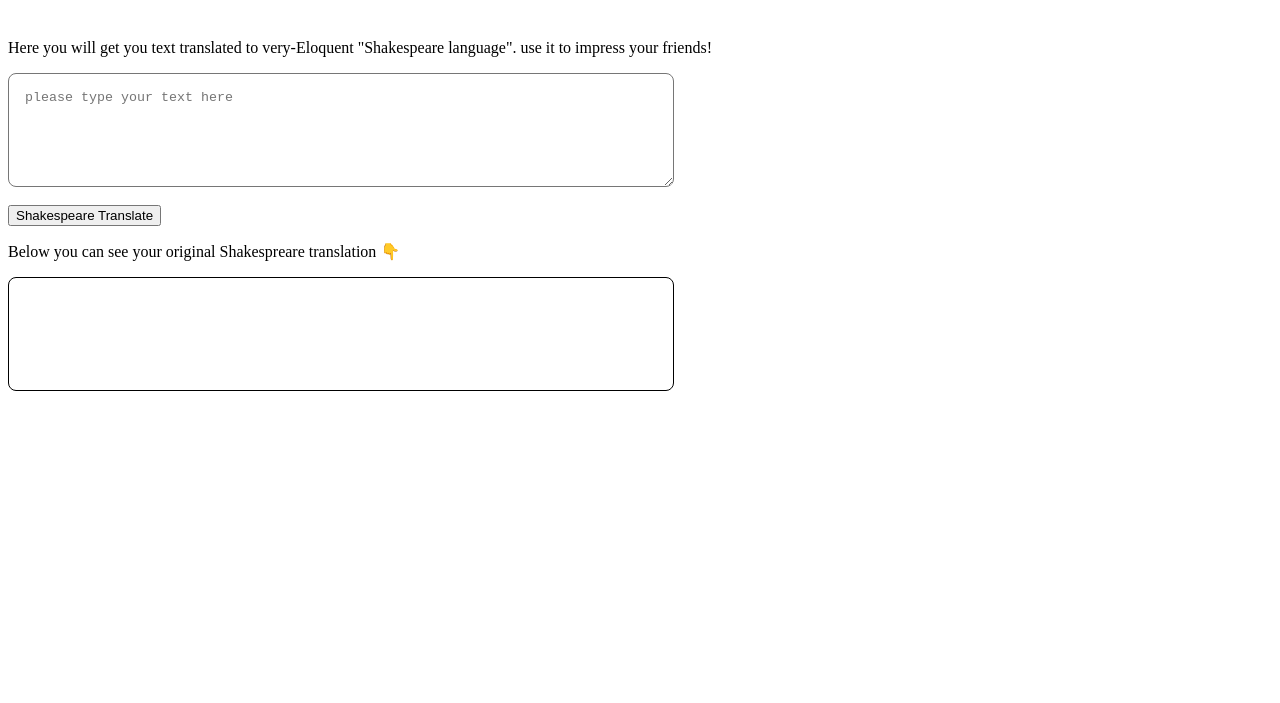
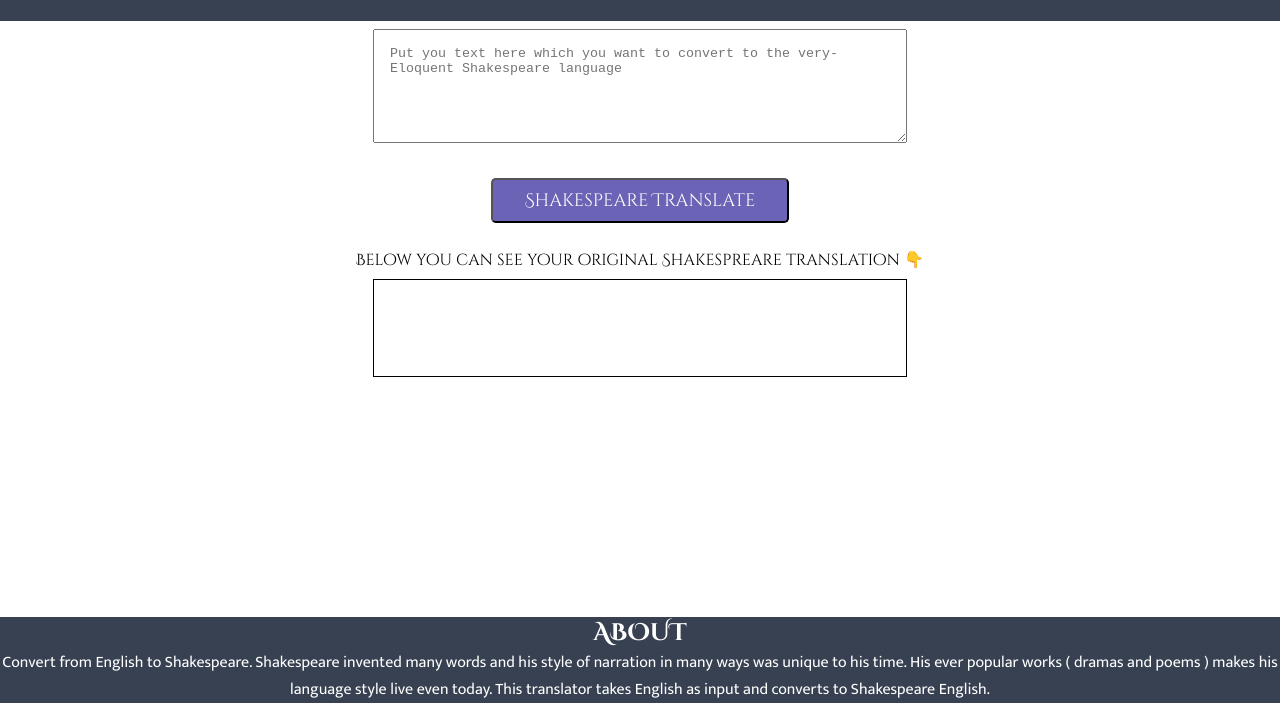
Before and after one commit to AnkurChunekar/shakespeareSpeak-markSix, a plain HTML site: page index.html in a window 1280 px wide. Shown: the part 97-800 px from the top of the page. Drawn offline with Linux system fonts and the light colour scheme.

Commit message:
Style: Styling Completed.

```diff
--- a/index.html
+++ b/index.html
@@ -6,34 +6,94 @@
     <meta name="viewport" content="width=device-width, initial-scale=1.0">
     <title>Shakespreare Translation</title>
     <style>
+
+/* .root {
+     --primary-color: #EF4444;
+
+
+} */
+@import url('https://fonts.googleapis.com/css2?family=Cinzel+Decorative:wght@400;700&display=swap');
+@import url('https://fonts.googleapis.com/css2?family=Mukta&display=swap');
+
 #txt-input {
 
     display: block;
     padding: 1rem;
     height: 10vh;
     width: 50%;
-    border-radius: 0.5rem;
+    margin: 0.5rem auto;
 }
 #outputBox {
     border: solid 1px;
     display: block;
     padding: 1rem;
-    height: 10vh;
+    height: 8vh;
     width: 50%;
-    border-radius: 0.5rem;
+    margin: 0.5rem auto;
+    font-family: 'Mukta', sans-serif;
 
 }
 
 #btn-translate {
-    margin-right: 515px;
 
+    margin:0.3rem auto;
+    padding: 0.5rem 2rem;
+    font-size: large;
+    display: block;
+    background-color: #6b63b5;
+    color: white;
+    border-radius: 0.3rem;
+    font-family: 'Cinzel Decorative', cursive;
 
 }
 
 
+body {
+    margin: 0;
+    font-family: 'Cinzel Decorative', cursive;
+}
 
 .header {
     padding: 1rem;
+    color: white;
+    display: block;
+    margin: auto;
+    text-align: center;
+    background-color:#374151;
+}
+
+.finger-down {
+    text-align: center;
+    margin: 0rem;
+}
+
+section {
+    max-width: 1000px;
+    margin: auto;
+}
+
+.footer {
+    background-color: #374151;
+    margin-top: 2rem;
+    position: fixed;
+    bottom: 0;
+}
+
+.footer-p {
+    margin: auto;
+    color: white;
+    text-align: center;
+    font-family: 'Mukta', sans-serif;
+
+}
+
+.footer-header {
+    max-width: 600px;
+    margin: auto;
+    color: white;
+    text-align: center;
+    font-size: x-large;
+
 }
 
     </style>
@@ -46,20 +106,20 @@
 </header>
 
 <section>
-<p>Here you will get you text translated to very-Eloquent "Shakespeare language". use it to impress your friends!</p>
 
-<textarea id="txt-input" cols="30" rows="10" placeholder="please type your text here"></textarea>
+<textarea id="txt-input" cols="30" rows="10" placeholder="Put you text here which you want to convert to the very-Eloquent Shakespeare language"></textarea>
 <br>
 <button id="btn-translate">Shakespeare Translate </button>
 <br>
 
-<div><p>Below you can see your original Shakespreare translation 👇</p></div>
+<div><p class="finger-down">Below you can see your original Shakespreare translation 👇</p></div>
 
 <div id="outputBox"></div>
 </section>
 
-<footer>
-
+<footer class="footer">
+<h1 class="footer-header">ABOUT</h1>
+<p class="footer-p">Convert from English to Shakespeare. Shakespeare invented many words and his style of narration in many ways was unique to his time. His ever popular works ( dramas and poems ) makes his language style live even today. This translator takes English as input and converts to Shakespeare English.</p>
 
 
 </footer>
```
